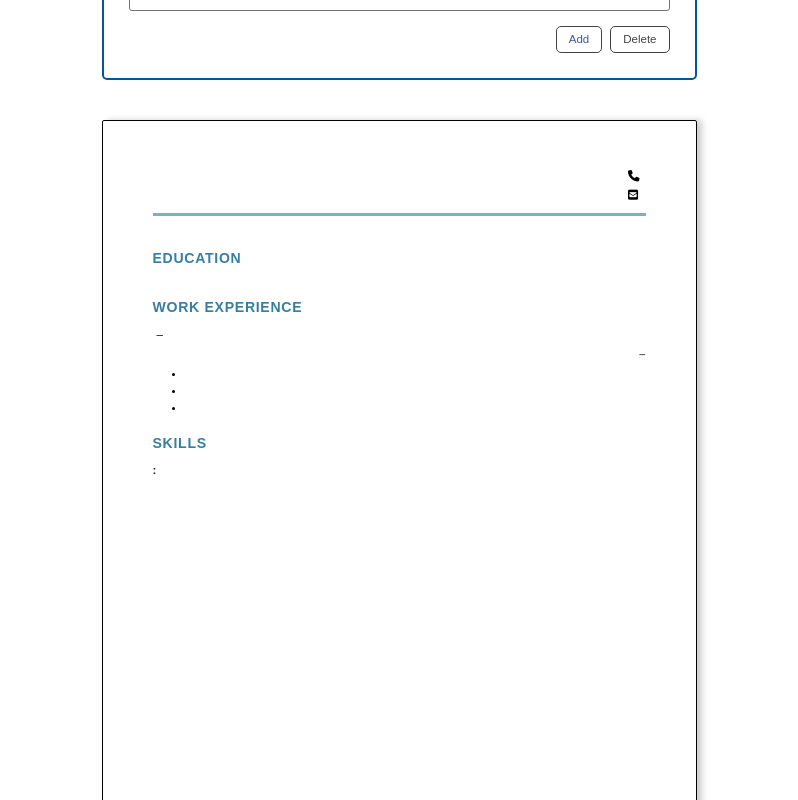
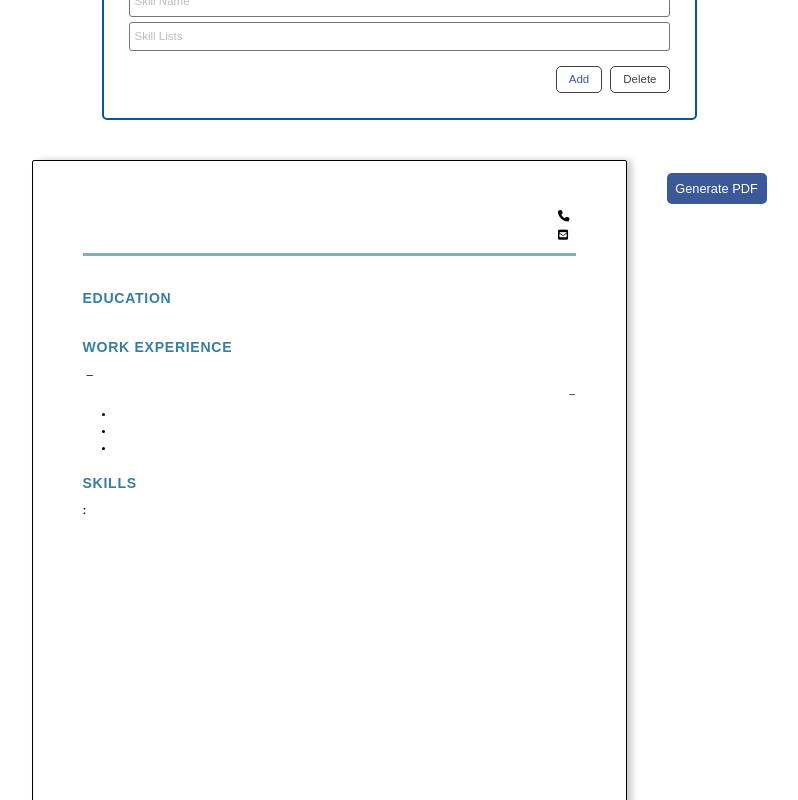
Before and after one commit to Swhag/CV-Application, a React (Create React App) app: page / in a window 1280 px wide. Shown: the part 1100-1900 px from the top of the page, without its empty margins (241-1039 px from the left). Built offline with nearby package versions, Linux system fonts and the light colour scheme.

Commit message:
react print to pdf updated

```diff
--- a/src/App.js
+++ b/src/App.js
@@ -3,7 +3,6 @@ import './styles/App.css';
 
 import Header from './components/Header';
 import Main from './components/Main';
-import Footer from './components/Footer';
 
 class App extends Component {
   constructor() {
--- a/src/components/CVForm/CVForm.js
+++ b/src/components/CVForm/CVForm.js
@@ -28,6 +28,7 @@ function CVForm(props) {
   } = props;
 
   return (
+    <div className='cv-form-wrapper'>
       <div id='cv-form'>
         <div className='btn-group'>
           <button className='btn-add' onClick={handleLoadEmptyCV}>
@@ -66,6 +67,7 @@ function CVForm(props) {
           handleDeleteSkills={handleDeleteSkills}
         ></SkillsField>
       </div>
+    </div>
   );
 }
 
--- a/src/components/CVPreview/CVPreview.js
+++ b/src/components/CVPreview/CVPreview.js
@@ -1,19 +1,32 @@
-import React from 'react';
+import React, { useRef } from 'react';
 import PersonalOut from './PersonalOut';
 import EducationOut from './EducationOut';
 import ExperienceOut from './ExperienceOut';
 import SkillsOut from './SkillsOut';
 
+import { useReactToPrint } from 'react-to-print';
+
 function CVPreview(props) {
+  const componentRef = useRef();
+  const handlePrint = useReactToPrint({ content: () => componentRef.current });
   const { personalInfo, education, experience, skills } = props;
 
   return (
-    <div id='cv-preview'>
-      <PersonalOut personalInfo={personalInfo}></PersonalOut>
-      <EducationOut education={education}></EducationOut>
-      <ExperienceOut experience={experience}></ExperienceOut>
-      <SkillsOut skills={skills}></SkillsOut>
-    </div>
+    <>
+      <div className='cv-preview-wrapper'>
+        <div id='cv-preview' ref={componentRef}>
+          <PersonalOut personalInfo={personalInfo}></PersonalOut>
+          <EducationOut education={education}></EducationOut>
+          <ExperienceOut experience={experience}></ExperienceOut>
+          <SkillsOut skills={skills}></SkillsOut>
+        </div>
+      </div>
+      <div className='bottom-btn-group'>
+        <button className='bottom-btn' onClick={handlePrint}>
+          Generate PDF
+        </button>
+      </div>
+    </>
   );
 }
 
--- a/src/components/CVPreview/PersonalOut.js
+++ b/src/components/CVPreview/PersonalOut.js
@@ -20,7 +20,7 @@ function PersonalOutput(props) {
           </div>
         </div>
       </header>
-      <span className='details-text'>{personalInfo.summary}</span>
+      <span className='details-text summary'>{personalInfo.summary}</span>
     </>
   );
 }
--- a/src/components/Footer.js
+++ /dev/null
@@ -1,26 +0,0 @@
-import React, { Component } from 'react';
-
-class Footer extends Component {
-  constructor() {
-    super();
-    this.state = {};
-  }
-
-  render() {
-    return (
-      <FooterContainer>
-        <p>Copyright © 2023 Swhag</p>
-      </FooterContainer>
-    );
-  }
-}
-
-function FooterContainer() {
-  return (
-    <div className='footer-container'>
-      <p>Copyright © 2023 Swhag</p>
-    </div>
-  );
-}
-
-export default Footer;
--- a/src/components/Main.js
+++ b/src/components/Main.js
@@ -6,6 +6,8 @@ import CVPreview from './CVPreview/CVPreview';
 
 import emptyCV from './utils/emptyCV';
 import exampleCV from './utils/exampleCV';
+
+import { useReactToPrint } from 'react-to-print';
 
 class Main extends Component {
   constructor() {
@@ -249,7 +251,84 @@ class Main extends Component {
 
     return (
       <div className='cv-container'>
-        <div className='cv-form-wrapper'>
+        <CVFormPage
+          handleLoadEmptyCV={handleLoadEmptyCV}
+          handleLoadExampleCV={handleLoadExampleCV}
+          personalInfo={personalInfo}
+          handleChangePersonal={handleChangePersonal}
+          education={education}
+          handleChangeEducation={handleChangeEducation}
+          handleAddEducation={handleAddEducation}
+          handleDeleteEducation={handleDeleteEducation}
+          experience={experience}
+          handleChangeExperience={handleChangeExperience}
+          handleAddExperience={handleAddExperience}
+          handleDeleteExperience={handleDeleteExperience}
+          handleChangeExperienceDescription={handleChangeExperienceDescription}
+          handleAddExperienceDescription={handleAddExperienceDescription}
+          handleDeleteExperienceDescription={handleDeleteExperienceDescription}
+          skills={skills}
+          handleSkillsChange={handleSkillsChange}
+          handleAddSkills={handleAddSkills}
+          handleDeleteSkills={handleDeleteSkills}
+        ></CVFormPage>
+        {/* <CVForm
+          handleLoadEmptyCV={handleLoadEmptyCV}
+          handleLoadExampleCV={handleLoadExampleCV}
+          personalInfo={personalInfo}
+          handleChangePersonal={handleChangePersonal}
+          education={education}
+          handleChangeEducation={handleChangeEducation}
+          handleAddEducation={handleAddEducation}
+          handleDeleteEducation={handleDeleteEducation}
+          experience={experience}
+          handleChangeExperience={handleChangeExperience}
+          handleAddExperience={handleAddExperience}
+          handleDeleteExperience={handleDeleteExperience}
+          handleChangeExperienceDescription={handleChangeExperienceDescription}
+          handleAddExperienceDescription={handleAddExperienceDescription}
+          handleDeleteExperienceDescription={handleDeleteExperienceDescription}
+          skills={skills}
+          handleSkillsChange={handleSkillsChange}
+          handleAddSkills={handleAddSkills}
+          handleDeleteSkills={handleDeleteSkills}
+        ></CVForm>
+        <CVPreview
+          personalInfo={personalInfo}
+          education={education}
+          experience={experience}
+          skills={skills}
+        ></CVPreview> */}
+      </div>
+    );
+  }
+}
+
+function CVFormPage(props) {
+  const {
+    handleLoadEmptyCV,
+    handleLoadExampleCV,
+    personalInfo,
+    handleChangePersonal,
+    education,
+    handleChangeEducation,
+    handleAddEducation,
+    handleDeleteEducation,
+    experience,
+    handleChangeExperience,
+    handleAddExperience,
+    handleDeleteExperience,
+    handleChangeExperienceDescription,
+    handleAddExperienceDescription,
+    handleDeleteExperienceDescription,
+    skills,
+    handleSkillsChange,
+    handleAddSkills,
+    handleDeleteSkills,
+  } = props;
+
+  return (
+    <div className='cv-container'>
       <CVForm
         handleLoadEmptyCV={handleLoadEmptyCV}
         handleLoadExampleCV={handleLoadExampleCV}
@@ -263,20 +342,14 @@ class Main extends Component {
         handleChangeExperience={handleChangeExperience}
         handleAddExperience={handleAddExperience}
         handleDeleteExperience={handleDeleteExperience}
-            handleChangeExperienceDescription={
-              handleChangeExperienceDescription
-            }
+        handleChangeExperienceDescription={handleChangeExperienceDescription}
         handleAddExperienceDescription={handleAddExperienceDescription}
-            handleDeleteExperienceDescription={
-              handleDeleteExperienceDescription
-            }
+        handleDeleteExperienceDescription={handleDeleteExperienceDescription}
         skills={skills}
         handleSkillsChange={handleSkillsChange}
         handleAddSkills={handleAddSkills}
         handleDeleteSkills={handleDeleteSkills}
       ></CVForm>
-        </div>
-        <div className='cv-preview-wrapper'>
       <CVPreview
         personalInfo={personalInfo}
         education={education}
@@ -284,9 +357,7 @@ class Main extends Component {
         skills={skills}
       ></CVPreview>
     </div>
-      </div>
   );
-  }
 }
 
 export default Main;
--- a/src/styles/App.css
+++ b/src/styles/App.css
@@ -77,7 +77,6 @@
   cursor: pointer;
 }
 
-/* Styling */
 #cv-form {
   border: 2px solid #01579b;
   border-radius: 5px;
@@ -276,6 +275,14 @@
 }
 
 /* ------------------------------------------------ */
+/* CV Preview (Output) Summary styling */
+/* ------------------------------------------------ */
+
+#cv-preview .summary {
+  font-size: 0.9rem;
+}
+
+/* ------------------------------------------------ */
 /* CV Preview (Output) Education styling */
 /* ------------------------------------------------ */
 
@@ -439,19 +446,34 @@ h4,
 }
 
 /* ------------------------------------------------ */
-/* Footer styling */
+/* CV Form side buttons styling */
 /* ------------------------------------------------ */
 
-.footer-container {
-  background-color: #424242;
+.bottom-btn-group {
+  margin-top: 1rem;
+  position: sticky;
+  top: 20px;
+
+  display: flex;
+  flex-direction: column;
+  gap: 20px;
+}
+
+.bottom-btn {
+  width: 100px;
+  border-radius: 5px;
+  font-size: 1rem;
+  padding: 8px;
+
+  outline: none;
+  background: none;
+
   color: #fff;
-  /* position: absolute; */
-  bottom: 0;
-  left: 0;
-  display: flex;
-  align-items: center;
-  justify-content: center;
-  width: 100%;
-  padding: 0.4rem;
-  font-size: 0.7rem;
+  background-color: #3b5998;
+  border: 1px solid #424242;
+  border: none;
 }
+
+.bottom-btn:hover {
+  cursor: pointer;
+}
```
Lines whose indentation alone changed are shown as unchanged.
